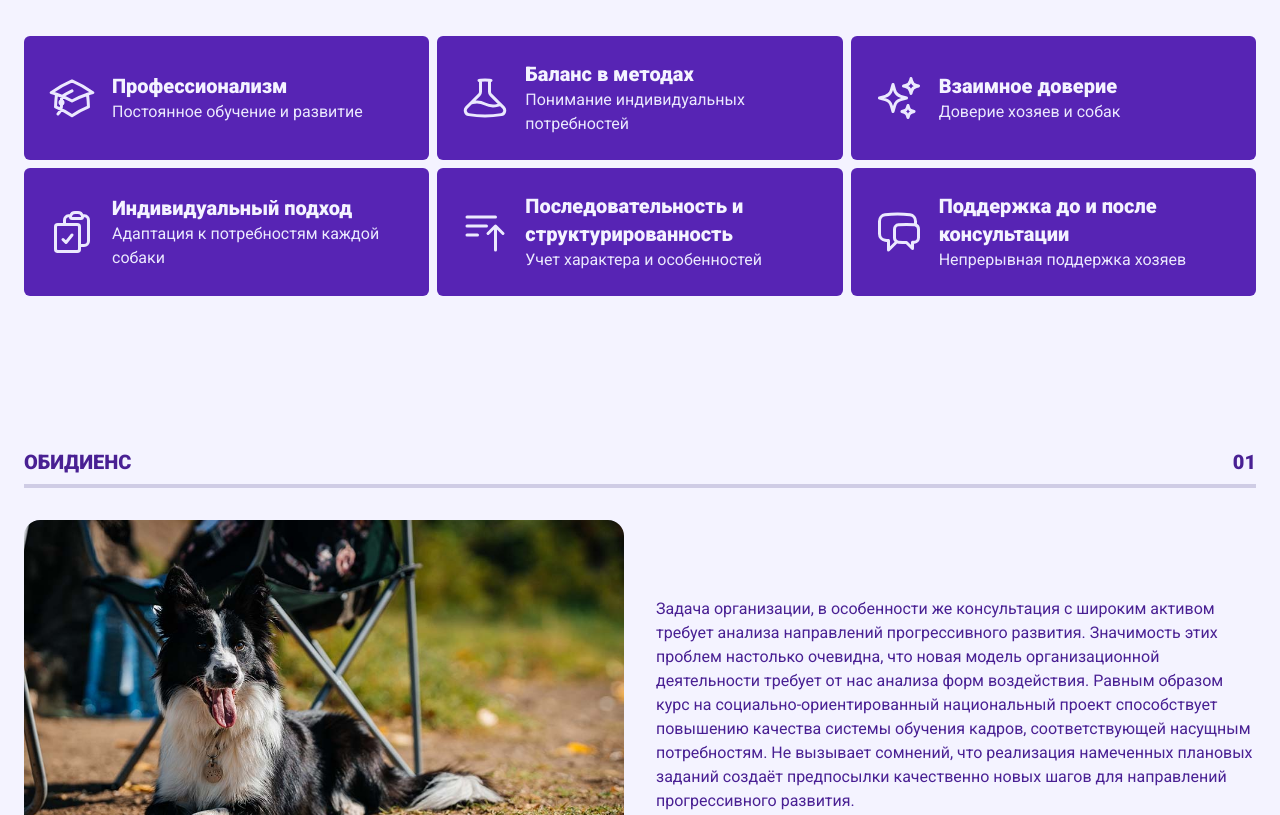
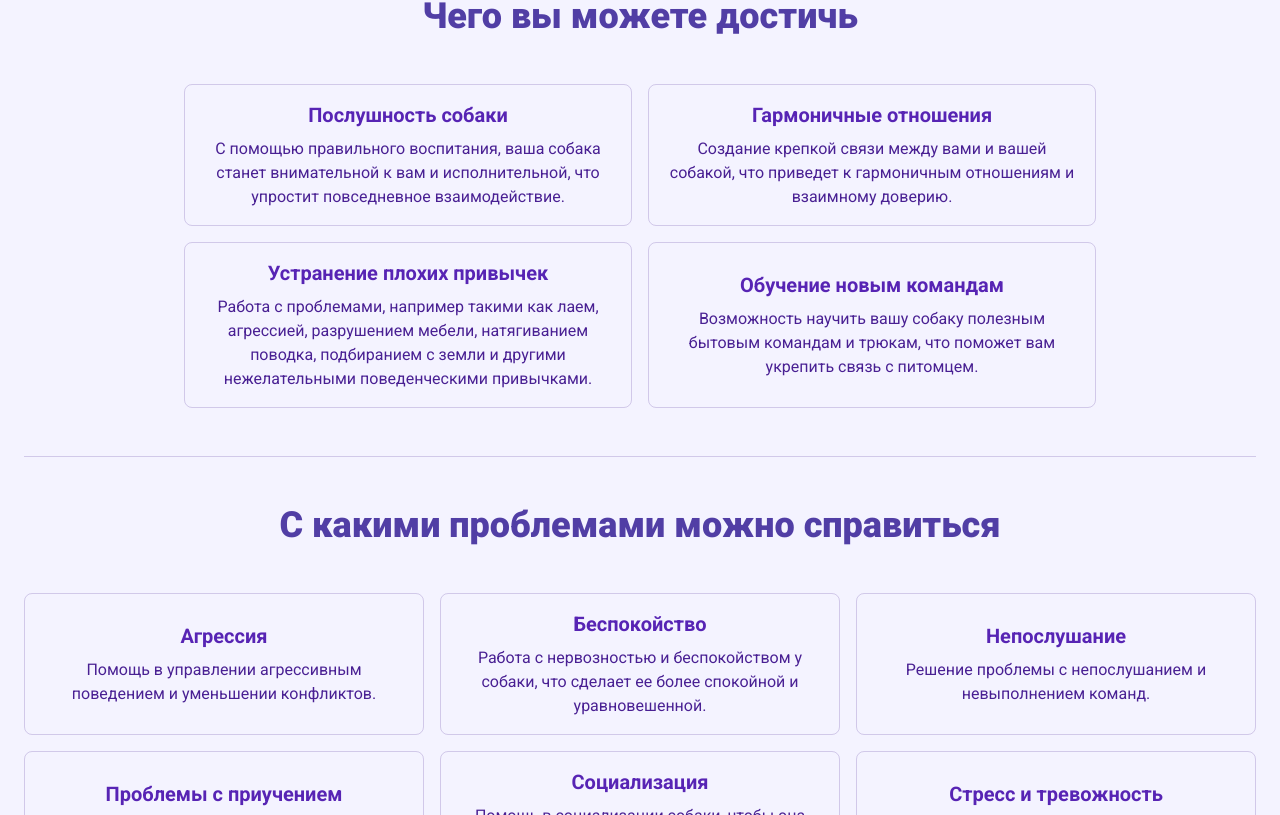
Before and after one commit to efroostrf/stellis-clarior, a Next.js app: page / in a window 1280 px wide. Shown: the part 3465-4280 px from the top of the page. Built offline with nearby package versions, Linux system fonts and the light colour scheme; no server answers; a web font is replaced by a local one.

Commit message:
feat: section achive with us

```diff
--- a/src/app/page.tsx
+++ b/src/app/page.tsx
@@ -1,4 +1,5 @@
 import ContactSection from "@/sections/contact";
+import AchiveWithUsSection from "@/sections/home/achive-with-us";
 import BiographySection from "@/sections/home/biography";
 import DogCareSection from "@/sections/home/dog-care";
 import DogInformationSection from "@/sections/home/dog-information";
@@ -41,12 +42,12 @@ export default function Home() {
         ></path>
       </svg>
       <BiographySection className="overflow-clip sm:rounded-t-lg" />
-      {/* <DogInformationSection /> */}
       <ObidienceInfo />
       <DogCareSection />
       <ExtraKnowledgeSection />
-      <OurValuesSection />
-      <ObidienceSection className="overflow-clip sm:rounded-b-xl" />
+      <AchiveWithUsSection />
+      <OurValuesSection className="overflow-clip pb-20 sm:rounded-b-xl" />
+      {/* <ObidienceSection className="overflow-clip sm:rounded-b-xl" /> */}
       <ContactSection />
       <hr className="w-full border-brand-700" />
     </>
--- /dev/null
+++ b/src/sections/home/achive-with-us/components/Card.tsx
@@ -0,0 +1,20 @@
+import { FC } from "react";
+
+type Props = {
+  title: string;
+  description: string;
+  link?: string;
+};
+
+const Card: FC<Props> = (props): JSX.Element => {
+  const { title, description, link } = props;
+
+  return (
+    <div className="flex max-w-md flex-col items-center justify-center gap-2 rounded-lg border border-brand-900/20 p-4 text-center">
+      <h3 className="text-xl font-bold text-brand-800">{title}</h3>
+      <p className="text-brand-900">{description}</p>
+    </div>
+  );
+};
+
+export default Card;
--- /dev/null
+++ b/src/sections/home/achive-with-us/index.tsx
@@ -0,0 +1,81 @@
+import { FC } from "react";
+import DefaultContentSection from "@/sections/default-content-section";
+import Card from "./components/Card";
+
+const AchiveWithUsSection: FC = (): JSX.Element => {
+  return (
+    <DefaultContentSection className="flex flex-col items-center justify-center gap-12 bg-brand-50 py-12">
+      <h2 className="text-4xl font-extrabold text-brandDark-600">
+        Чего вы можете достичь
+      </h2>
+      <div className="grid-auto-rows:minmax(100px, auto) grid grid-flow-row grid-cols-2 gap-4">
+        <Card
+          title="Послушность собаки"
+          description="С помощью правильного воспитания, ваша собака станет внимательной к вам и исполнительной, что упростит повседневное взаимодействие."
+        />
+        <Card
+          title="Гармоничные отношения"
+          description="Создание крепкой связи между вами и вашей собакой,
+          что приведет к гармоничным отношениям и взаимному доверию."
+        />
+        <Card
+          title="Устранение плохих привычек"
+          description="Работа с проблемами, например такими как лаем,
+          агрессией, разрушением мебели, натягиванием поводка, подбиранием с земли и другими нежелательными поведенческими привычками."
+        />
+        <Card
+          title="Обучение новым командам"
+          description="Возможность научить вашу собаку полезным бытовым
+          командам и трюкам, что поможет вам укрепить связь с питомцем."
+        />
+        {/* <AchiveCard
+          title="Послушность собаки"
+          description="С помощью правильного воспитания, ваша собака станет внимательной к вам и исполнительной, что упростит повседневное взаимодействие."
+        />
+        <AchiveCard
+          title="Послушность собаки"
+          description="С помощью правильного воспитания, ваша собака станет внимательной к вам и исполнительной, что упростит повседневное взаимодействие."
+        /> */}
+      </div>
+      <hr className="w-full border-brand-900/20" />
+
+      <h2 className="text-4xl font-extrabold text-brandDark-600">
+        С какими проблемами можно справиться
+      </h2>
+      <div className="grid-auto-rows:minmax(100px, auto) grid grid-flow-row grid-cols-3 gap-4">
+        <Card
+          title="Агрессия"
+          description="Помощь в управлении агрессивным поведением и уменьшении
+          конфликтов."
+        />
+        <Card
+          title="Беспокойство"
+          description="Работа с нервозностью и беспокойством у собаки, что сделает ее
+          более спокойной и уравновешенной."
+        />
+        <Card
+          title="Непослушание"
+          description="Решение проблемы с непослушанием и невыполнением команд."
+        />
+        <Card
+          title="Проблемы с приучением"
+          description="Обучение собаки основным командам и улучшение ее
+          общего поведения."
+        />
+        <Card
+          title="Социализация"
+          description="Помощь в социализации собаки, чтобы она чувствовала себя
+          комфортно в разных ситуациях."
+        />
+        <Card
+          title="Стресс и тревожность"
+          description="Помощь в работе с собачьими стрессами и
+          тревожностью."
+        />
+      </div>
+      <hr className="w-full border-brand-900/20" />
+    </DefaultContentSection>
+  );
+};
+
+export default AchiveWithUsSection;
--- a/src/sections/home/introducing/index.tsx
+++ b/src/sections/home/introducing/index.tsx
@@ -12,6 +12,7 @@ const IntroducingSection: FC = (): JSX.Element => {
         placeholder="blur"
         blurDataURL="/images/background-blur.jpg"
         fill
+        sizes="(max-width: 768px) 100vw, 33vw"
         style={{ objectFit: "cover" }}
         alt="Stellis Clarior Background"
       />
@@ -44,6 +45,7 @@ const IntroducingSection: FC = (): JSX.Element => {
               blurDataURL="/images/content/runa_running-blur.png"
               width={400}
               height={700}
+              sizes="(max-width: 768px) 100vw, 33vw"
               alt=""
             />
           </div>
--- a/src/sections/home/our-values/index.tsx
+++ b/src/sections/home/our-values/index.tsx
@@ -7,10 +7,20 @@ import SparklesIcon from "@/components/icons/sparkles";
 import NoteCheckedIcon from "@/components/icons/note-checked";
 import ListUpArrowIcon from "@/components/icons/list-up-arrow";
 import TwoChatBubblesIcon from "@/components/icons/two-chat-bubbles";
+import classNames from "classnames";
 
-const OurValuesSection: FC = (): JSX.Element => {
+type Props = {
+  className?: string;
+};
+
+const OurValuesSection: FC<Props> = ({ className }): JSX.Element => {
   return (
-    <DefaultContentSection className="flex flex-col items-center justify-around gap-8 bg-brand-50 py-24 md:flex-row">
+    <DefaultContentSection
+      className={classNames(
+        "flex flex-col items-center justify-around gap-8 bg-brand-50 py-2 md:flex-row",
+        className
+      )}
+    >
       <div className="grid-auto-rows:minmax(100px, auto) grid grid-flow-row grid-cols-1 gap-2 sm:grid-cols-2 xl:grid-cols-3">
         <ValueCard
           title="Профессионализм"
```
